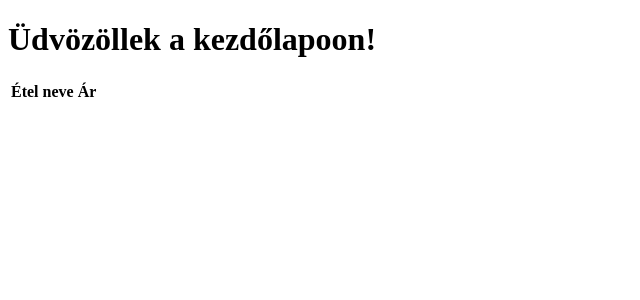
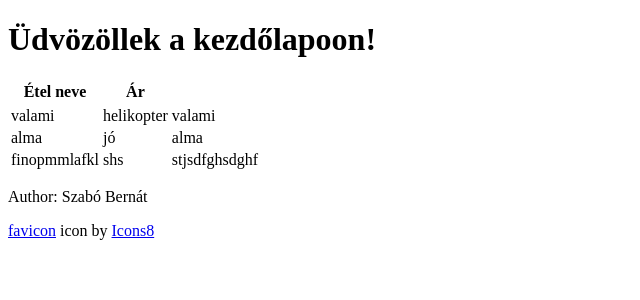
Before and after one commit to Bernat00/flaskProject_v2, a Flask app: page / in a window 1280 px wide. Shown: the part 26-326 px from the top of the page, without its empty margins (0-640 px from the left). Run offline with Flask 3, Linux system fonts and the light colour scheme; lists and menus that the app fills with data are empty.

Commit message:
már van egy object de még mindig nem értem teljesen, a delet még nem jó favicon nem akar működni

```diff
--- a/app.py
+++ b/app.py
@@ -4,13 +4,13 @@
 app = Flask(__name__)
 
 foods_path = foods.foods_path
+foods.load(foods_path)
 
 
 @app.route('/')
 def etlap():
-    etelek = foods.load(foods_path)
 
-    return render_template('home.html', etelek=etelek)
+    return render_template('home.html', etelek=foods.kajak)
 
 
 @app.route('/edit', methods={'GET', 'POST'})
--- a/foods.py
+++ b/foods.py
@@ -26,7 +26,10 @@
         file = file.split('\n')
         del file[0]
 
-        return file
+        for sor in file:
+            sor = sor.split(';')
+            sor = Kaja(sor)
+            kajak.append(sor)
 
 
 def get_food_by_id(food_id):
@@ -35,11 +38,6 @@
             return kaja
     return 'n/a'
 
-
-for sor in load(foods_path):
-    sor = sor.split(';')
-    sor = Kaja(sor)
-    kajak.append(sor)
 
 
 def write(path=foods_path):
--- a/templates/home.html
+++ b/templates/home.html
@@ -3,6 +3,7 @@
 <head>
     <meta charset="UTF-8">
     <title>Kezdőlap</title>
+    <link rel="icon" type="image/png" href="../images/favico.png">
 </head>
 <body>
 <nav>valami</nav>
@@ -28,5 +29,9 @@
     </tbody>
 </table>
 
+<footer>
+  <p>Author: Szabó Bernát</p>
+  <p><a target="_blank" href="https://icons8.com/icon/53372/internet">favicon</a> icon by <a target="_blank" href="https://icons8.com">Icons8</a></p>
+</footer>
 </body>
 </html>
```
Also changed, not shown: images/favico.png (added).
